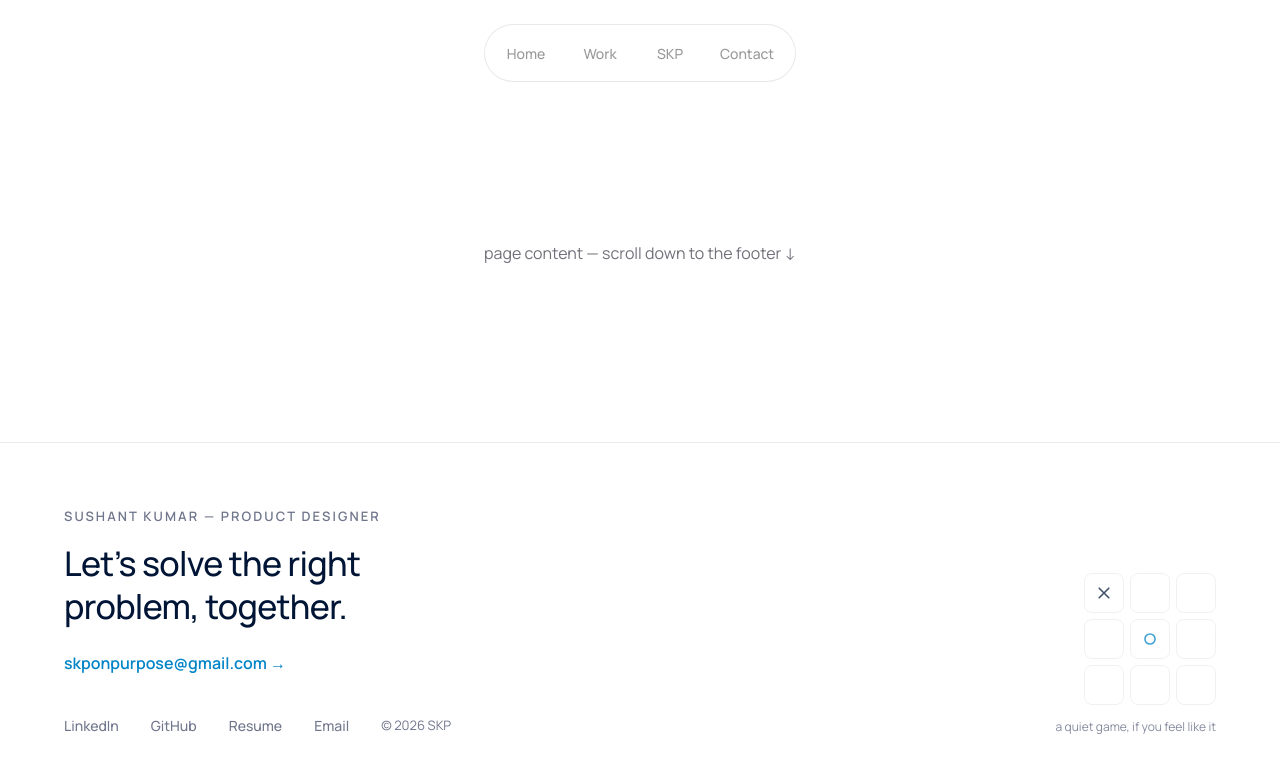
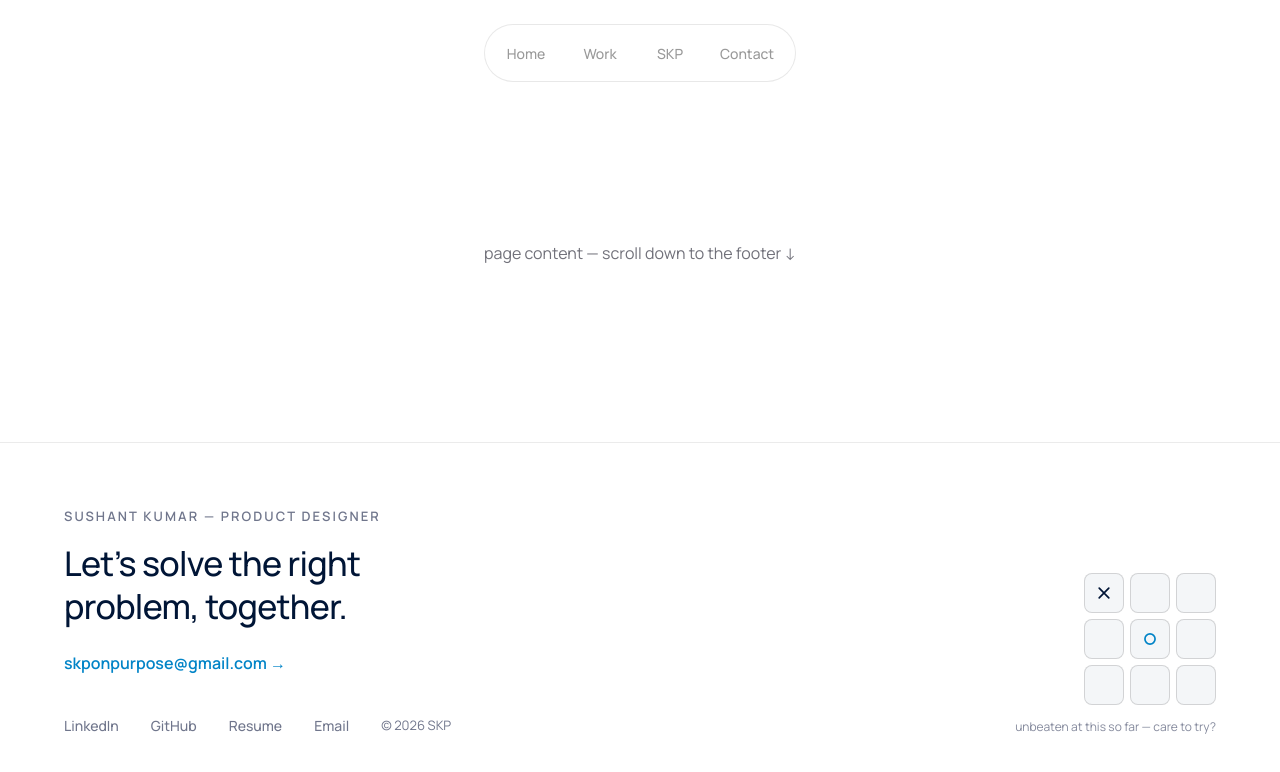
Before and after one commit to SkpGit28/My-Digital-Space, a Next.js app: page /footer-test-3 in a window 1280 px wide. Both pictures are taken after a click on the button 1104 px from the left and 592 px from the top of the page. Shown: the top 772 px of the page. Built offline with nearby package versions, Linux system fonts and the light colour scheme.

Commit message:
refine(footer-test-3): unbeaten challenge copy + proper board contrast (filled cells, stronger borders, full-opacity marks)

```diff
--- a/src/app/footer-test-3/page.tsx
+++ b/src/app/footer-test-3/page.tsx
@@ -150,22 +150,22 @@ export default function FooterTest3Page() {
                     key={i}
                     onClick={() => play(i)}
                     aria-label={`cell ${i + 1}`}
-                    className="flex h-10 w-10 items-center justify-center rounded-lg transition-colors hover:bg-black/[0.03]"
+                    className="flex h-10 w-10 items-center justify-center rounded-lg transition-colors hover:bg-black/[0.06]"
                     style={{
-                      border: `1px solid ${isWin ? "rgba(2,132,199,0.45)" : "rgba(0,0,0,0.06)"}`,
-                      background: isWin ? "rgba(2,132,199,0.05)" : "transparent",
+                      border: `1px solid ${isWin ? "rgba(2,132,199,0.55)" : "rgba(0,0,0,0.14)"}`,
+                      background: isWin ? "rgba(2,132,199,0.08)" : "#f4f6f8",
                       cursor: cell || gameOver ? "default" : "pointer",
                     }}
                   >
                     {cell === "X" && (
                       <svg width="16" height="16" viewBox="0 0 30 30" aria-hidden>
-                        <path d="M6 6 L24 24 M24 6 L6 24" stroke={T.heading} strokeWidth="3" strokeLinecap="round" strokeOpacity="0.75"
+                        <path d="M6 6 L24 24 M24 6 L6 24" stroke={T.heading} strokeWidth="3.2" strokeLinecap="round"
                           style={{ strokeDasharray: 52, strokeDashoffset: 0, animation: "ttt-draw .28s ease-out" }} />
                       </svg>
                     )}
                     {cell === "O" && (
                       <svg width="16" height="16" viewBox="0 0 30 30" aria-hidden>
-                        <circle cx="15" cy="15" r="9.5" fill="none" stroke={T.brand} strokeWidth="3" strokeLinecap="round" strokeOpacity="0.75"
+                        <circle cx="15" cy="15" r="9.5" fill="none" stroke={T.brand} strokeWidth="3.2" strokeLinecap="round"
                           style={{ strokeDasharray: 60, strokeDashoffset: 0, animation: "ttt-draw .32s ease-out" }} />
                       </svg>
                     )}
@@ -178,7 +178,7 @@ export default function FooterTest3Page() {
             <p className="max-w-[220px] text-[12px] leading-relaxed md:text-right" style={{ color: T.body, opacity: 0.85 }}>
               {gameOver ? (
                 <>
-                  {winner === "X" ? "You beat perfect play — email me “I WON”." : winner === "O" ? "SKP takes it." : "A draw. Respect."}{" "}
+                  {winner === "X" ? "Impossible — you actually won. Tell me how." : winner === "O" ? "Still unbeaten." : "A draw — the closest anyone gets."}{" "}
                   <button onClick={reset} className="underline decoration-black/20 underline-offset-2 transition-colors hover:text-black" style={{ color: T.body }}>
                     again?
                   </button>
@@ -187,7 +187,7 @@ export default function FooterTest3Page() {
                   </span>
                 </>
               ) : (
-                "a quiet game, if you feel like it"
+                "unbeaten at this so far — care to try?"
               )}
             </p>
           </div>
```
